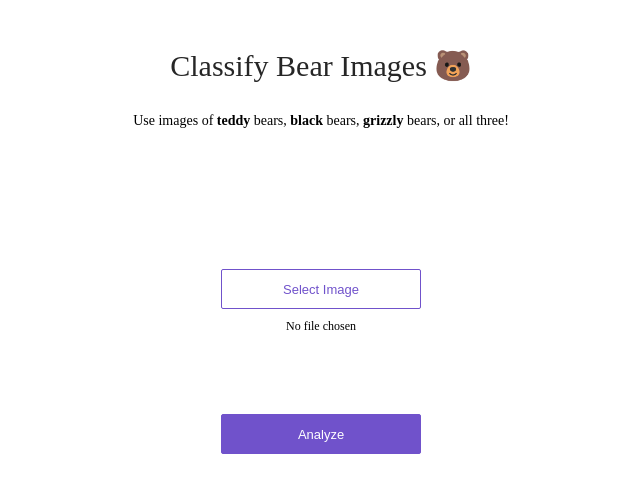
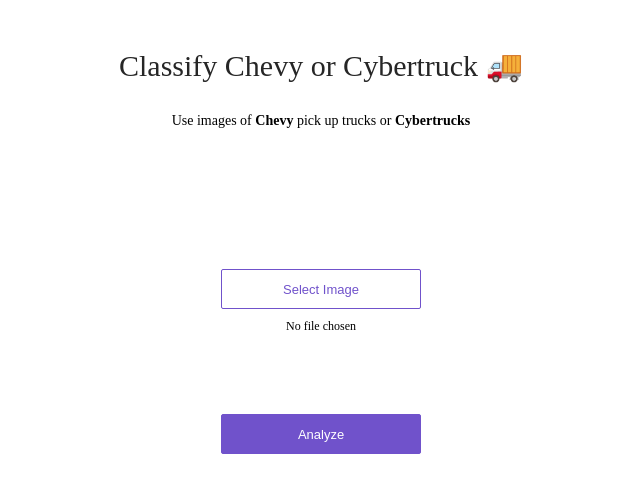
Before and after one commit to juan504n/chevy-or-cybertruck, a plain HTML site: page app/view/index.html in a window 1280 px wide. Shown: the whole page, without its empty margins (319-959 px from the left). Drawn offline with Linux system fonts and the light colour scheme.

Commit message:
Update index.html

```diff
--- a/app/view/index.html
+++ b/app/view/index.html
@@ -7,10 +7,9 @@
 <body>
 <div>
   <div class='center'>
-    <div class='title'>Classify Bear Images 🐻</div>
+    <div class='title'>Classify Chevy or Cybertruck 🚚</div>
     <p>
-      Use images of <strong>teddy</strong> bears, <strong>black</strong> bears, <strong>grizzly</strong> bears, or
-      all three!
+      Use images of <strong>Chevy</strong> pick up trucks or <strong>Cybertrucks</strong>
     </p>
     <div class='content'>
       <div class='no-display'>
```
